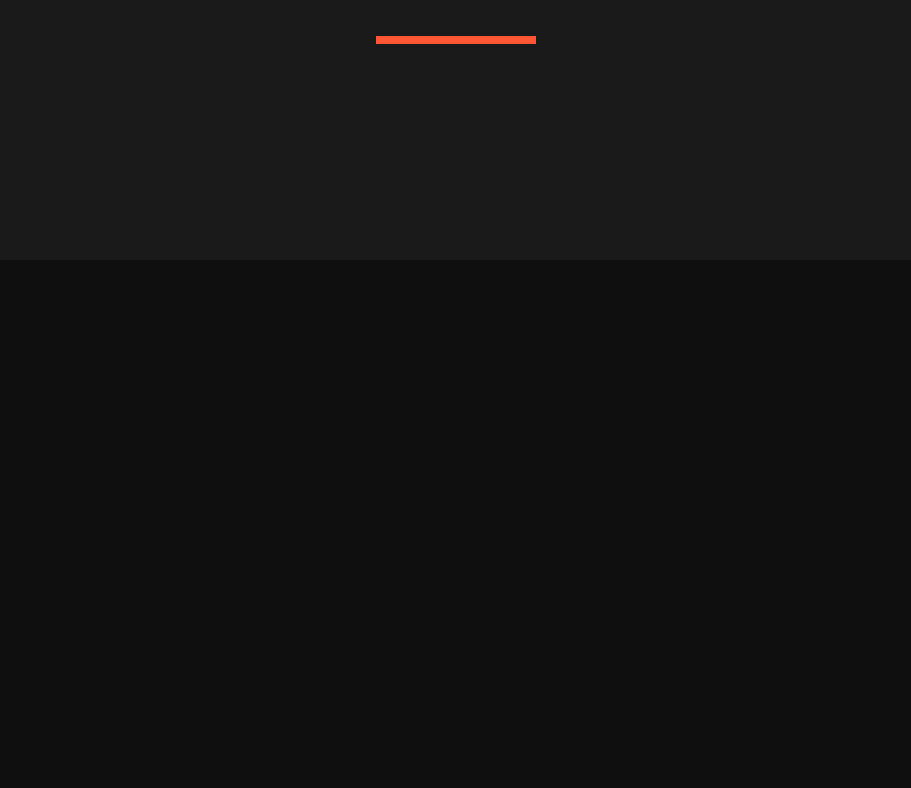
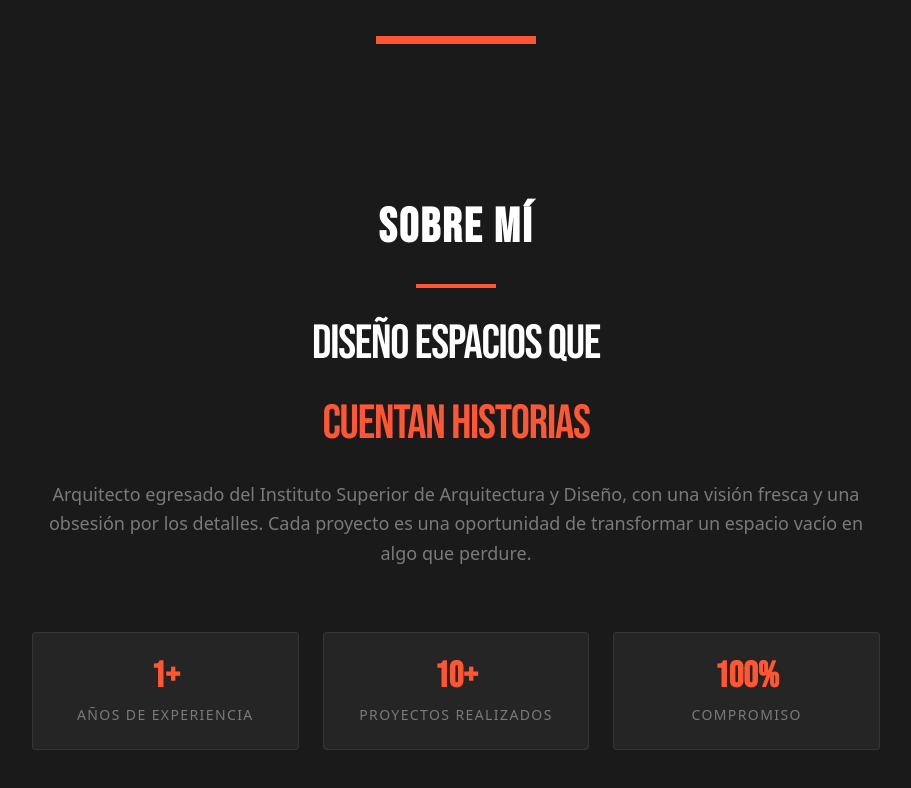
Before and after one commit to OmarAcuna0205/alejandro, a Next.js app: page / in a window 1280 px wide. Shown: the part 540-1328 px from the top of the page, without its empty margins (184-1095 px from the left). Before the commit the page ends 800 px from the top, so only its background shows below. Built offline with nearby package versions, Linux system fonts and the light colour scheme.

Commit message:
feat: add About component

```diff
--- a/src/app/(public)/page.tsx
+++ b/src/app/(public)/page.tsx
@@ -1,9 +1,11 @@
+import About from "@/components/public/about";
 import Hero from "@/components/public/hero";
 
 export default function HomePage() {
   return (
-    <main className="pt-20 min-h-screen bg-surface">
+    <main className="min-h-screen bg-surface">
       <Hero />
+      <About />
     </main>
   )
 }
--- a/src/app/layout.tsx
+++ b/src/app/layout.tsx
@@ -1,7 +1,6 @@
 import type { Metadata } from "next";
 import { Bebas_Neue, Syne } from "next/font/google";import "./globals.css";
 import { cn } from "@/lib/utils";
-import { s } from "motion/react-m";
 
 const bebasNeue = Bebas_Neue({
   weight: "400",
@@ -29,7 +28,7 @@ export default function RootLayout({
   return (
     <html
       lang="en"
-      className={cn("h-full", "antialiased", bebasNeue.variable, syne.variable)}
+      className={cn("h-full", "antialiased", "scroll-smooth", bebasNeue.variable, syne.variable)}
     >
       <body className="min-h-full flex flex-col">{children}</body>
     </html>
--- a/src/components/public/about.tsx
+++ b/src/components/public/about.tsx
@@ -0,0 +1,89 @@
+"use client";
+import { motion } from "framer-motion";
+
+export default function About() {
+    return (
+        <div id="about" className="flex flex-col items-center text-white gap-8 py-28 md:py-20 px-6 max-w-4xl mx-auto">
+
+            <motion.p className="font-heading text-5xl font-bold tracking-wider"
+                initial={{ opacity: 0, y: 20 }}
+                whileInView={{ opacity: 1, y: 0 }}
+                viewport={{ once: true, margin: "-100px" }}
+                transition={{ duration: 0.5, delay: 0.1 }}
+            >
+                Sobre mí
+            </motion.p>
+
+            <motion.div className="w-20 bg-accent h-1"
+                initial={{ opacity: 0, y: 20 }}
+                whileInView={{ opacity: 1, y: 0 }}
+                viewport={{ once: true, margin: "-100px" }}
+                transition={{ duration: 0.5, delay: 0.2 }}
+            />
+
+            <motion.h2 className="font-heading text-4xl md:text-5xl text-center leading-none tracking-tight"
+                initial={{ opacity: 0, y: 20 }}
+                whileInView={{ opacity: 1, y: 0 }}
+                viewport={{ once: true, margin: "-100px" }}
+                transition={{ duration: 0.5, delay: 0.3 }}
+            >
+                Diseño espacios que
+            </motion.h2>
+
+            <motion.h2 className="font-heading text-accent text-4xl md:text-5xl text-center leading-none tracking-tight"
+                initial={{ opacity: 0, y: 20 }}
+                whileInView={{ opacity: 1, y: 0 }}
+                viewport={{ once: true, margin: "-100px" }}
+                transition={{ duration: 0.5, delay: 0.3 }}
+            >
+                Cuentan historias
+            </motion.h2>
+
+            <motion.p className="text-muted text-lg text-center leading-relaxed font-body"
+                initial={{ opacity: 0, y: 20 }}
+                whileInView={{ opacity: 1, y: 0 }}
+                viewport={{ once: true, margin: "-100px" }}
+                transition={{ duration: 0.5, delay: 0.4 }}
+            >
+                Arquitecto egresado del Instituto Superior de Arquitectura y Diseño,
+                con una visión fresca y una obsesión por los detalles.
+                Cada proyecto es una oportunidad de transformar un espacio vacío
+                en algo que perdure.
+            </motion.p>
+
+            <div className="grid grid-cols-1 md:grid-cols-3 gap-6 w-full mt-8">
+
+                <motion.div className="flex flex-col items-center gap-2 border border-muted/20 p-6 rounded-sm bg-white/5"
+                    initial={{ opacity: 0, y: 20 }}
+                    whileInView={{ opacity: 1, y: 0 }}
+                    viewport={{ once: true }}
+                    transition={{ duration: 0.5, delay: 0.4 }}
+                >
+                    <p className="text-accent text-4xl font-heading font-bold">1+</p>
+                    <p className="text-muted text-sm uppercase tracking-widest text-center">Años de experiencia</p>
+                </motion.div>
+
+                <motion.div className="flex flex-col items-center gap-2 border border-muted/20 p-6 rounded-sm bg-white/5"
+                    initial={{ opacity: 0, y: 20 }}
+                    whileInView={{ opacity: 1, y: 0 }}
+                    viewport={{ once: true }}
+                    transition={{ duration: 0.5, delay: 0.5 }}
+                >
+                    <p className="text-accent text-4xl font-heading font-bold">10+</p>
+                    <p className="text-muted text-sm uppercase tracking-widest text-center">Proyectos realizados</p>
+                </motion.div>
+
+                <motion.div className="flex flex-col items-center gap-2 border border-muted/20 p-6 rounded-sm bg-white/5"
+                    initial={{ opacity: 0, y: 20 }}
+                    whileInView={{ opacity: 1, y: 0 }}
+                    viewport={{ once: true }}
+                    transition={{ duration: 0.5, delay: 0.6 }}
+                >
+                    <p className="text-accent text-4xl font-heading font-bold">100%</p>
+                    <p className="text-muted text-sm uppercase tracking-widest text-center">Compromiso</p>
+                </motion.div>
+
+            </div>
+        </div>
+    )
+}
--- a/src/components/public/hero.tsx
+++ b/src/components/public/hero.tsx
@@ -1,9 +1,9 @@
 "use client";
 import { motion } from "framer-motion";
 
-export const Hero = () => {
+export default function Hero() {
     return (
-        <div id="home" className="flex items-center flex-col text-white gap-6">
+        <div id="home" className="flex items-center flex-col text-white gap-6 py-28 md:py-20">
 
             <motion.img src={"images/profile_img.jpeg"} alt="profile image" className="h-60 w-60 rounded-full object-cover object-center"
             initial={{ opacity: 0, y: 20 }}
@@ -38,5 +38,3 @@ export const Hero = () => {
         </div>
     )
 }
-
-export default Hero;
```
